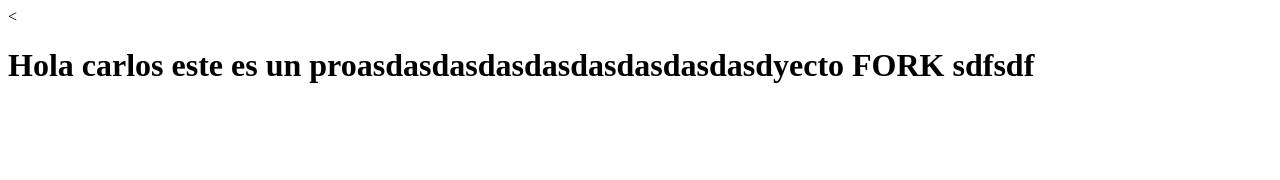
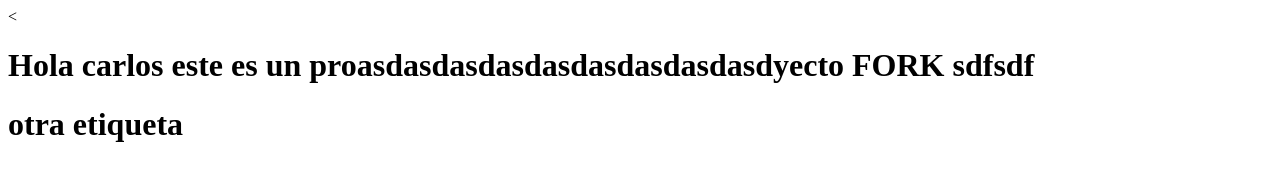
Before and after one commit to carlosbustoscaviedes/carlosFORK, a plain HTML site: page index.html in a window 1280 px wide. Drawn offline with Linux system fonts and the light colour scheme.

Commit message:
Update index.html

```diff
--- a/index.html
+++ b/index.html
@@ -8,5 +8,7 @@
 </head>
 <body>
 	<h1>Hola carlos este es un proasdasdasdasdasdasdasdasdasdyecto FORK sdfsdf</h1>
+	<h1>otra etiqueta</h1>
+
 </body>
 </html>
```
